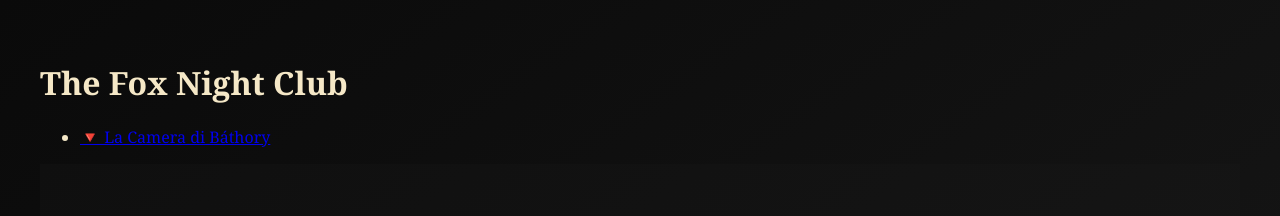
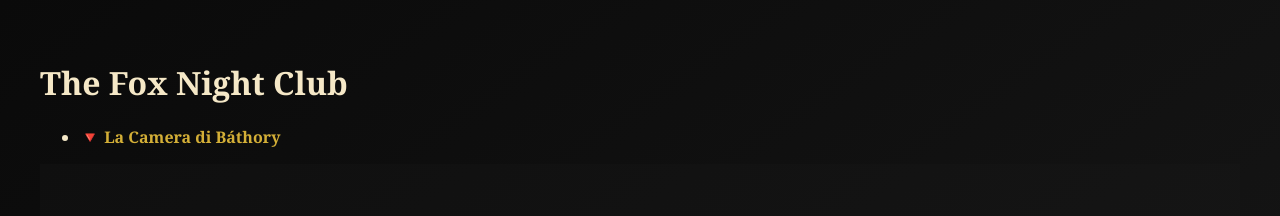
Before and after one commit to AndCatr/The_Fox_NightClub, a React (Vite) app: page /room4-carte in a window 1280 px wide. Shown: the top 216 px of the page. Built offline with nearby package versions, Linux system fonts and the light colour scheme.

Commit message:
Update Room4.css

```diff
--- a/src/Room4.css
+++ b/src/Room4.css
@@ -5,6 +5,16 @@ body {
   background: linear-gradient(145deg, #0a0a0a, #1b1b1b);
   color: #f5e8c7;
   font-family: 'Georgia', serif;
+}
+
+nav a {
+  color: #d4af37 !important;
+  font-weight: bold;
+  text-decoration: none;
+}
+
+nav a:hover {
+  text-decoration: underline;
 }
 
 /* ---------- CONTAINER ---------- */
@@ -118,10 +128,10 @@ body {
 }
 
 .carte-grid {
-  display: flex;
-  flex-wrap: wrap;
-  justify-content: center;
+  display: grid;
+  grid-template-columns: repeat(3, 1fr);
   gap: 2rem;
+  justify-items: center;
   margin-bottom: 2rem;
 }
 
```
